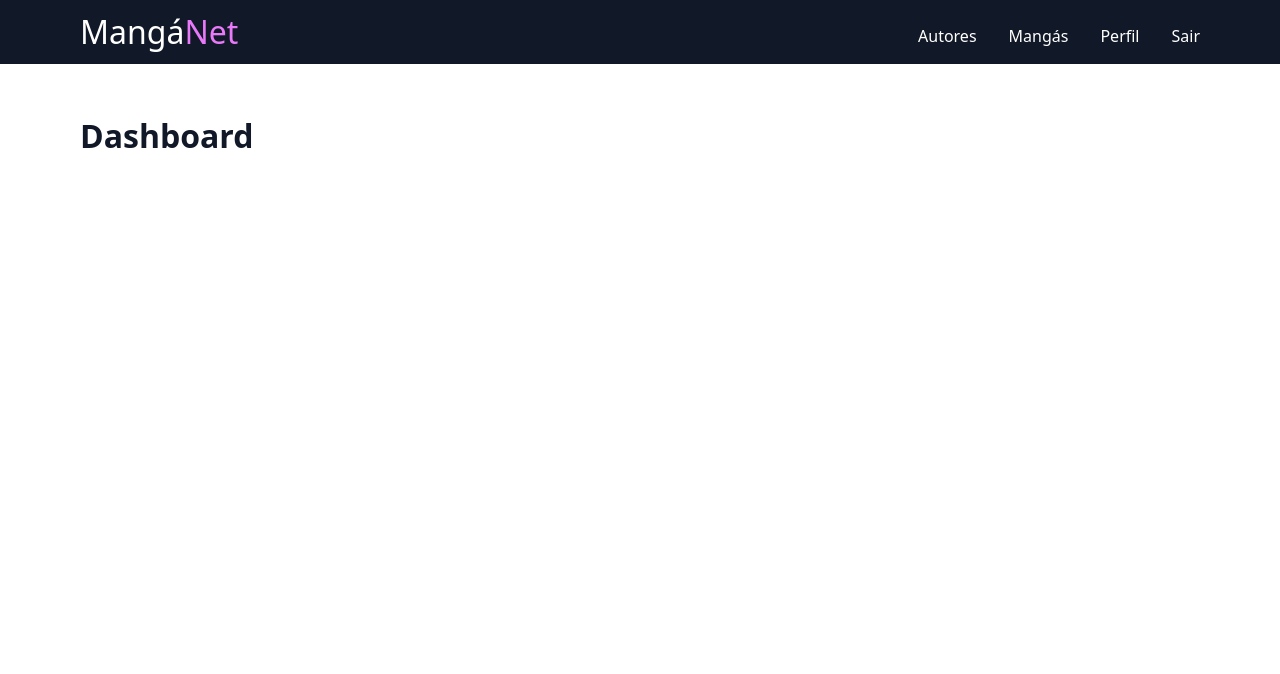
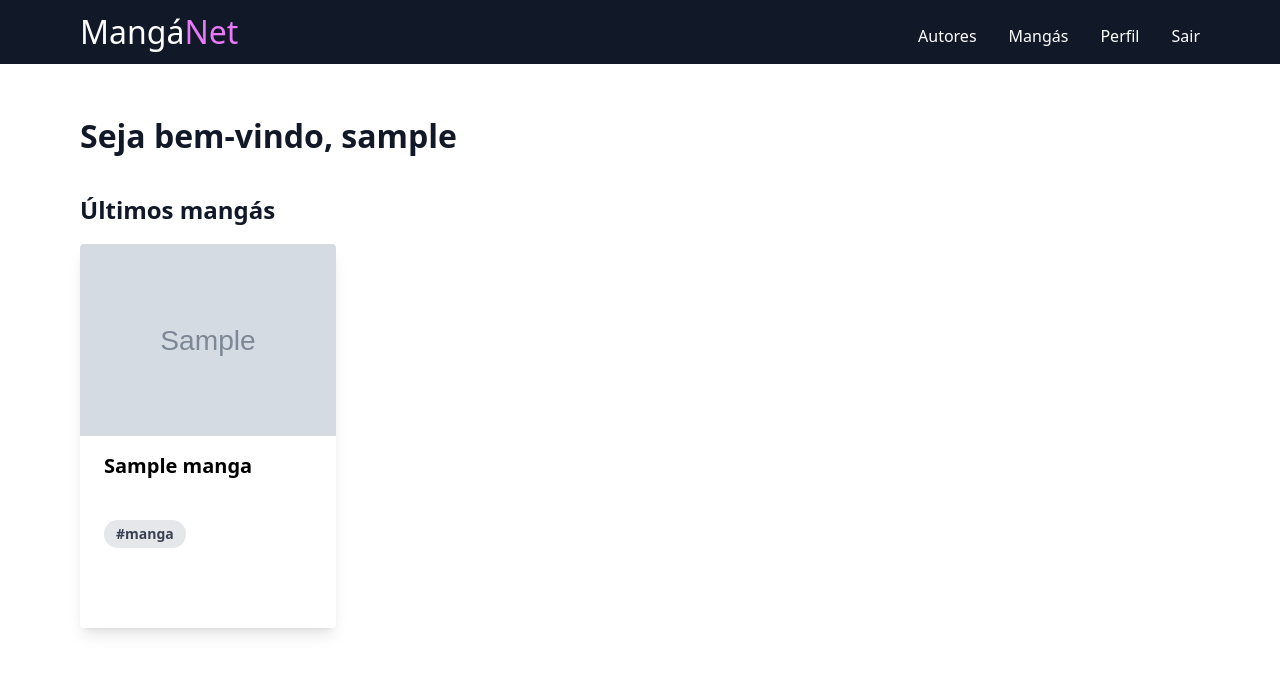
Before and after one commit to akemi-adam/manganet, a Django app: page /dashboard in a window 1280 px wide. Shown: the top 674 px of the page. Run offline with Django 4.2, Linux system fonts and the light colour scheme; a user stored in the database is signed in; tables that the repository leaves empty hold one stand-in row (values such as "Sample post"); grey boxes marked "Sample" are stand-in pictures; parts of the project's set-up code (start-up, migrations or seed data) failed here and were passed over; some libraries are stand-ins or nearby versions.

Commit message:
Cards com os mangás que foram adicionados recentemente

```diff
--- a/authors/views.py
+++ b/authors/views.py
@@ -11,10 +11,14 @@ from django.shortcuts import render, redirect
 from .models import Author, Manga, Evaluation
 
 @login_required
-def dashboard(request) -> HttpResponse:
+def dashboard(request: HttpRequest) -> HttpResponse:
     """ Returns dashboard page if user is logged in """
 
-    return render(request, 'dashboard.html')
+    """ user = request.user """
+
+    latest_mangas = Manga.objects.order_by('-id')[:3]
+
+    return render(request, 'dashboard.html', { 'latest_mangas': latest_mangas })
 
 # Author controllers
 
--- a/templates/dashboard.html
+++ b/templates/dashboard.html
@@ -3,5 +3,21 @@
 {% block title %} Dashboard {% endblock %}
 
 {% block content %}
-    <h2 class="text-[2rem] text-gray-900 font-semibold mb-8">Dashboard</h2>
+    <h2 class="text-[2rem] text-gray-900 font-semibold mb-8">Seja bem-vindo, {{ request.user.username }}</h2>
+    <h4 class="text-[1.5rem] text-gray-900 font-semibold mb-4">Últimos mangás</h4>
+    <div class="flex flex-row flex-wrap items-center justify-between">
+        {% for manga in latest_mangas %}
+        <div class="max-w-sm h-96 rounded overflow-hidden shadow-lg">
+            <img class="w-full h-48" src="{{ manga.cover.url }}" alt="Capa da obra {{ manga.title }}">
+            <div class="px-6 py-4">
+              <div class="font-bold text-xl mb-2">
+                <a href="{% url 'manga.show' manga.id %}" class="hover:text-fuchsia-400 hover:trasition-all duration-700 ease-in-out">{{ manga.title }}</a>
+              </div>
+            </div>
+            <div class="px-6 pt-4 pb-2">
+              <span class="inline-block bg-gray-200 rounded-full px-3 py-1 text-sm font-semibold text-gray-700 mr-2 mb-2">#manga</span>
+            </div>
+        </div>
+        {% endfor %}
+    </div>
 {% endblock %}
```
